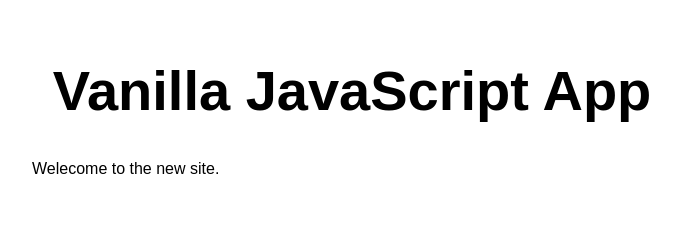
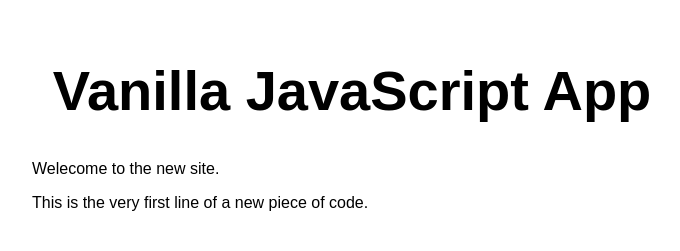
Before and after one commit to pmatthews05/static-web, a website: page src/index.html in a window 1280 px wide. Shown: the whole page, without its empty margins (288-968 px from the left). Drawn offline with Linux system fonts and the light colour scheme.

Commit message:
Update index.html

```diff
--- a/src/index.html
+++ b/src/index.html
@@ -13,6 +13,7 @@
   <main>
     <h1>Vanilla JavaScript App</h1>
       <p>Welecome to the new site.</p>
+      <p>This is the very first line of a new piece of code.</p>
   </main>
 </body>
 
```
